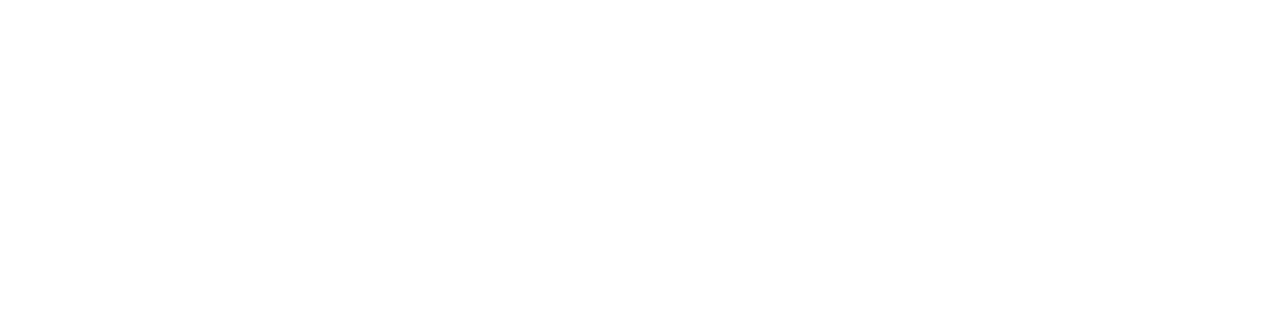
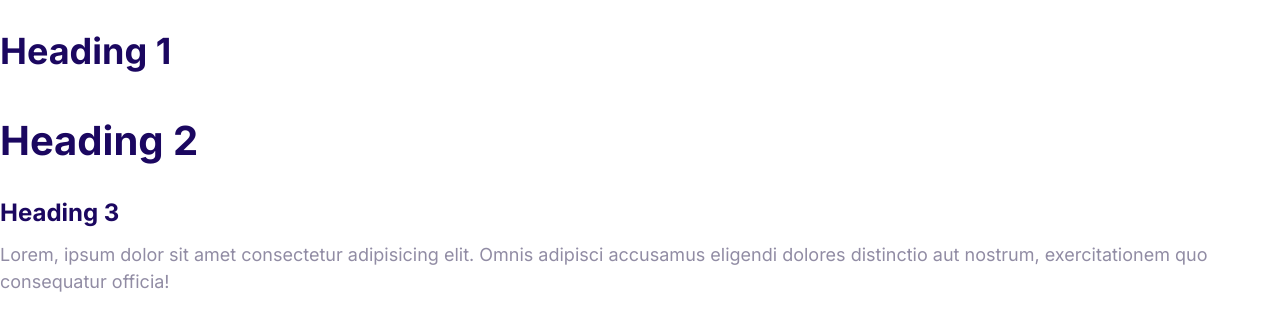
Before and after one commit to selinasonmez/Moshify-Project, a plain HTML site: page index.html in a window 1280 px wide. Drawn offline with Linux system fonts and the light colour scheme.

Commit message:
Define the styles for the font

```diff
--- a/css/styles.css
+++ b/css/styles.css
@@ -4,4 +4,48 @@
     --color-accent: #ff3400;
     --color-headings: #1b0760;
     --color-body: #918ca4;
-}
+  }
+   html {
+    /* 62.5% of 16px = 10px */
+    font-size: 62.5%;
+  }
+   body {
+    font-family: Inter, Arial, Helvetica, sans-serif;
+    font-size: 2.4rem;
+    line-height: 1.5;
+    color: var(--color-body);
+  }
+
+  h1,
+  h2,
+  h3 {
+    color: var(--color-headings);
+    margin-bottom: 1rem;
+  }
+   h1 {
+    font-size: 7rem;
+  }
+   h2 {
+    font-size: 4rem;
+  }
+   h3 {
+    font-size: 3rem;
+  }
+   p {
+    margin-top: 0;
+  }
+   @media screen and (min-width: 1024px) {
+    body {
+      font-size: 1.8rem;
+    }
+
+     h1 {
+      font-size: 8rem;
+    }
+     h2 {
+      font-size: 4rem;
+    }
+     h3 {
+      font-size: 2.4rem;
+    }
+  }
--- a/index.html
+++ b/index.html
@@ -5,8 +5,23 @@
     <meta http-equiv="X-UA-Compatible" content="IE=edge" />
     <meta name="viewport" content="width=device-width, initial-scale=1.0" />
     <title>Document</title>
+    <link rel="preconnect" href="https://fonts.googleapis.com" />
+    <link rel="preconnect" href="https://fonts.gstatic.com" crossorigin />
+    <link
+      href="https://fonts.googleapis.com/css2?family=Inter:wght@400;700&display=swap"
+      rel="stylesheet"
+    />
     <link rel="stylesheet" href="css/styles.css" class="stylesheet" />
     <link rel="stylesheet" href="css/normalize.css" class="stylesheet" />
   </head>
-  <body></body>
+  <body>
+    <h1>Heading 1</h1>
+    <h2>Heading 2</h2>
+    <h3>Heading 3</h3>
+    <p>
+      Lorem, ipsum dolor sit amet consectetur adipisicing elit. Omnis adipisci
+      accusamus eligendi dolores distinctio aut nostrum, exercitationem quo
+      consequatur officia!
+    </p>
+  </body>
 </html>
```
